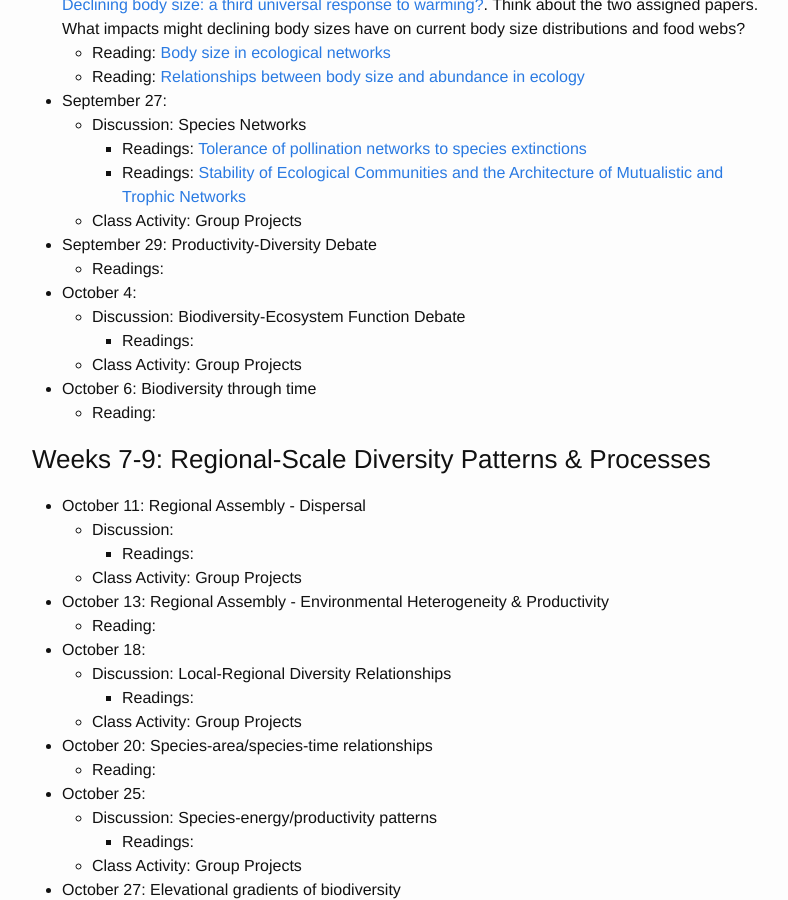
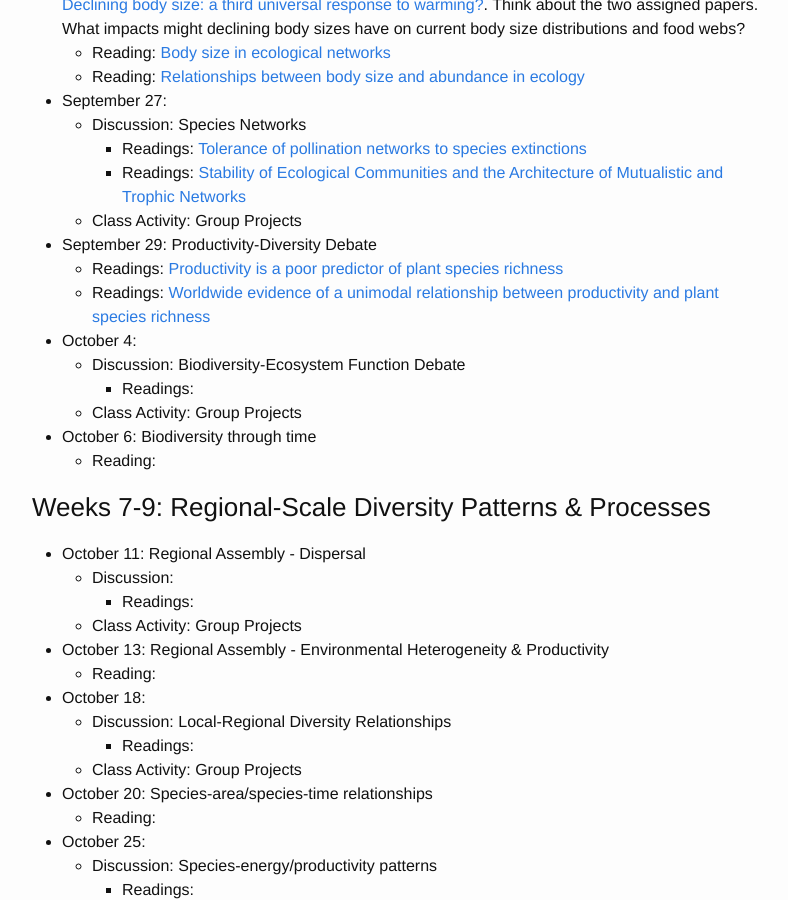
Before and after one commit to skmorgane/biodiversity-course, a Jekyll site: the page built from schedule.md, in a window 1280 px wide and 900 px high, scrolled down 3266 px. Shown: the whole window, without its empty margins (238-1026 px from the left). Built offline with Jekyll 4.4.1, drawn with Linux system fonts in a browser that asks for light colours.

Commit message:
Add productivity-diversity papers

```diff
--- a/schedule.md
+++ b/schedule.md
@@ -109,7 +109,8 @@ Tuesdays are often a split between class activity and discussion, thus there are
 
 
 * September 29: Productivity-Diversity Debate
-    * Readings:
+    * Readings: [Productivity is a poor predictor of plant species richness](https://doi.org/10.1126/science.1204498)
+    * Readings: [Worldwide evidence of a unimodal relationship between productivity and plant species richness](https://doi.org/http://science.sciencemag.org/content/349/6245/302)
 
 * October 4:
     * Discussion: Biodiversity-Ecosystem Function Debate
```
